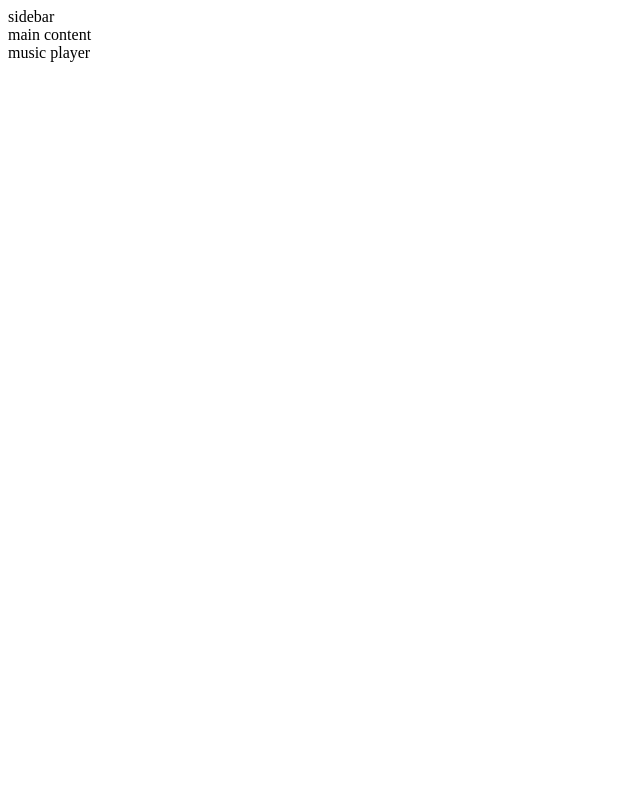
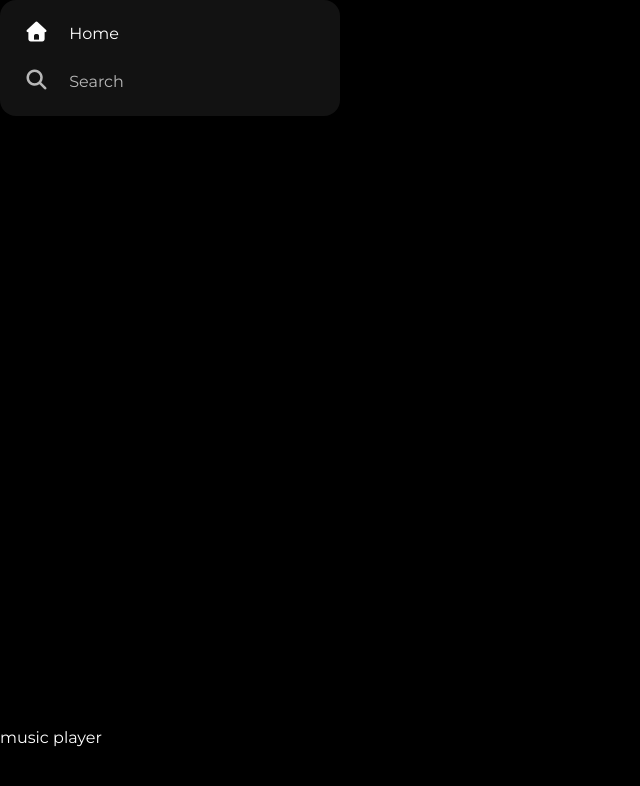
Before and after one commit to abhi7044/Spotify-Clone, a plain HTML site: page index.html in a window 1280 px wide. Shown: the whole page, without its empty margins (0-640 px from the left). Drawn offline with Linux system fonts and the light colour scheme.

Commit message:
Clone in the process

```diff
--- a/index.html
+++ b/index.html
@@ -6,11 +6,28 @@
     <link rel="stylesheet" href="https://cdnjs.cloudflare.com/ajax/libs/font-awesome/7.3.0/css/all.min.css" integrity="sha512-ApSLB1Pd3/bZN8fWB/RG9YhN/7bd9Hkf3AGaE2mPfebjrxagjuBtx2GcgdqIlJkUzwylBo61r9Xa9NmgBI0swA==" crossorigin="anonymous" referrerpolicy="no-referrer" />
     <link rel="icon" href="./assets/logo.png">
     <title>Spotify - Web Player: Music for everyone</title>
+    <link rel="stylesheet" href="style.css">
+    <link rel="preconnect" href="https://fonts.googleapis.com">
+    <link rel="preconnect" href="https://fonts.gstatic.com" crossorigin>
+    <link href="https://fonts.googleapis.com/css2?family=Montserrat:ital,wght@300;400;500;600;700&display=swap" rel="stylesheet">
+
 </head>
 <body>
     <div class="main">
-        <div class="sidebar">sidebar</div>
-        <div class="main-content">main content</div>
+        <div class="sidebar">
+            <div class="nav">
+                <div class="nav-option" style="opacity: 1 ;">
+                    <i class="fa-solid fa-house"></i>
+                    <a href="#">Home</a>
+                </div>
+                <div class="nav-option">
+                    <i class="fa-solid fa-magnifying-glass"></i>
+                    <a href="#">Search</a>
+            </div>
+            <div class="library"></div>
+        </div>
+
+        <div class="main-content"></div>
         <div class="music-player">music player</div>
     </div>
 </body>
--- a/style.css
+++ b/style.css
@@ -0,0 +1,66 @@
+body {
+  font-family: 'Montserrat', sans-serif;
+  margin: 0;
+  background-color: #000;
+  color: #fff;
+  overflow: hidden;
+}
+
+.main {
+  display: flex;
+  height: 100vh;
+}
+
+.sidebar {
+  background-color: #000;
+  width: 340px;
+  border-radius: 1rem;
+}
+
+.main-content {
+  background-color:#121212;
+  flex:1;
+  border-radius: 1rem;
+  overflow: auto;
+}
+
+.music-player {
+  background-color: black;
+  position: fixed;
+  bottom: 0;
+  width: 100%;
+  height: 72px;
+}
+
+a {
+  color: #fff;
+  text-decoration: none;
+}
+
+.nav {
+  background-color: #121212;
+  border-radius: 1rem;
+  display: flex;
+  flex-direction: column;
+  justify-content: center;
+  height: 100px;
+  padding:0.5rem 0.75rem;
+}
+
+.nav-option {
+  line-height: 2.5rem; /* Set line height for vertical alignment */
+  opacity: 0.7; /* Set initial opacity for the option */
+  padding: 0.25rem 0.75rem; /* Add padding for better click area */
+}
+.nav-option:hover {
+  opacity: 1;  /* Highlight the option on hover */
+}
+
+.nav-option i {
+  font-size: 1.25rem /* Set icon size */
+}
+
+.nav-option a {
+  font-size: 1rem; /* Set link text size */
+  margin-left: 1rem; /* Add space between icon and text */
+}
```
